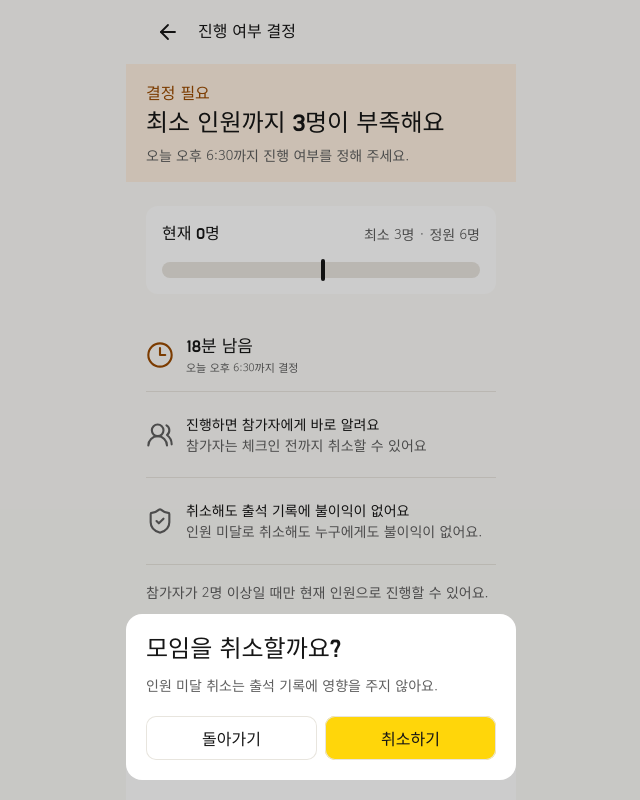
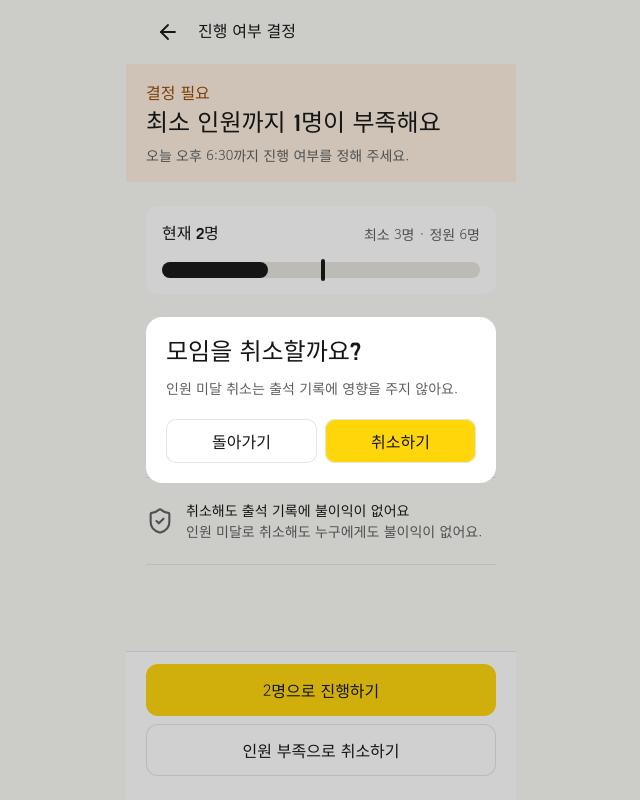
Before and after one commit to stacking-money-forever/bungae-frontend, a Next.js app: page /meetups/1/quorum-decision in a window 1280 px wide. Both pictures are taken after a click on the button "인원 부족으로 취소하기". Shown: the whole page, without its empty margins (319-959 px from the left). Built offline with nearby package versions, Linux system fonts and the light colour scheme.

Commit message:
feat: animate quorum decisions

```diff
--- a/src/app/meetups/[meetupId]/quorum-decision/page.tsx
+++ b/src/app/meetups/[meetupId]/quorum-decision/page.tsx
@@ -1,10 +1,17 @@
 "use client";
 
 import { Clock3, ShieldCheck, UsersRound } from "lucide-react";
+import { AnimatePresence, motion, useReducedMotion } from "motion/react";
 import Link from "next/link";
-import { useParams, useRouter } from "next/navigation";
-import { useEffect, useState } from "react";
+import { useParams, useRouter, useSearchParams } from "next/navigation";
+import { Suspense, useEffect, useRef, useState } from "react";
 
+import {
+  AnimatedDialog,
+  AnimatedDialogClose,
+  AnimatedDialogDescription,
+  AnimatedDialogTitle,
+} from "@/components/animated-dialog";
 import { BottomActionBar } from "@/components/bottom-action-bar";
 import { ResultSection } from "@/components/result-section";
 import { ScreenShell } from "@/components/screen-shell";
@@ -13,41 +20,170 @@ import { TopNavigation } from "@/components/top-navigation";
 const minimumParticipants = 3;
 const capacity = 6;
 
-export default function QuorumDecisionPage() {
+function parseParticipants(value: string | null | undefined) {
+  if (value === null || value === undefined || value.trim() === "") {
+    return 2;
+  }
+
+  const requestedCount = Number(value);
+  return Number.isInteger(requestedCount) && requestedCount >= 0
+    ? requestedCount
+    : 2;
+}
+
+type QuorumDecisionAction = "proceed" | "cancel";
+
+interface QuorumConfirmationDialogProps {
+  action: QuorumDecisionAction;
+  open: boolean;
+  onOpenChange: (open: boolean) => void;
+  onConfirm: () => void;
+  onExitComplete: () => void;
+}
+
+function QuorumConfirmationDialog({
+  action,
+  open,
+  onOpenChange,
+  onConfirm,
+  onExitComplete,
+}: QuorumConfirmationDialogProps) {
+  const isProceed = action === "proceed";
+
+  return (
+    <AnimatedDialog
+      open={open}
+      onOpenChange={onOpenChange}
+      placement="center"
+      onExitComplete={onExitComplete}
+      onCloseAutoFocus={(event) => event.preventDefault()}
+    >
+      <AnimatedDialogTitle
+        className="m-0 font-display text-[length:var(--type-headline)] font-normal leading-8 text-[var(--fg-neutral)]"
+      >
+        {isProceed ? "현재 인원으로 진행할까요?" : "모임을 취소할까요?"}
+      </AnimatedDialogTitle>
+      <AnimatedDialogDescription
+        className="m-0 mt-2 text-[length:var(--type-body)] leading-[22px] text-[var(--fg-muted)]"
+      >
+        {isProceed
+          ? "참가자에게 진행 확정 소식을 알리고 체크인을 준비해요."
+          : "인원 미달 취소는 출석 기록에 영향을 주지 않아요."}
+      </AnimatedDialogDescription>
+      <div className="mt-5 flex gap-2">
+        <AnimatedDialogClose asChild>
+          <button
+            className="inline-flex min-h-[var(--target-min)] flex-1 items-center justify-center rounded-[10px] bg-[var(--bg-layer-floating)] px-3 text-[length:var(--type-action)] font-bold leading-6 text-[var(--fg-neutral)] ring-1 ring-inset ring-[var(--stroke-neutral)] focus-visible:outline-2 focus-visible:outline-[var(--fg-neutral)] focus-visible:outline-offset-2"
+            type="button"
+          >
+            돌아가기
+          </button>
+        </AnimatedDialogClose>
+        <button
+          className="inline-flex min-h-[var(--target-min)] flex-1 items-center justify-center rounded-[10px] bg-[var(--brand-accent)] px-3 text-[length:var(--type-action)] font-bold leading-6 text-[var(--fg-on-brand)] ring-1 ring-inset ring-[var(--stroke-neutral)] focus-visible:outline-2 focus-visible:outline-[var(--fg-neutral)] focus-visible:outline-offset-2"
+          type="button"
+          onClick={onConfirm}
+        >
+          {isProceed ? "진행하기" : "취소하기"}
+        </button>
+      </div>
+    </AnimatedDialog>
+  );
+}
+
+function QuorumDecisionPageContent() {
   const { meetupId } = useParams<{ meetupId: string }>();
   const router = useRouter();
+  const searchParams = useSearchParams();
   const encodedMeetupId = encodeURIComponent(meetupId ?? "han-river-walk");
   const meetupPath = `/meetups/${encodedMeetupId}`;
-  const [currentParticipants, setCurrentParticipants] = useState(2);
+  const currentParticipants = parseParticipants(searchParams?.get("participants"));
   const [pendingAction, setPendingAction] = useState<"proceed" | "cancel" | null>(null);
   const [decision, setDecision] = useState<"pending" | "cancelled">("pending");
+  const proceedTriggerRef = useRef<HTMLButtonElement>(null);
+  const cancelTriggerRef = useRef<HTMLButtonElement>(null);
+  const pendingCommitActionRef = useRef<QuorumDecisionAction | null>(null);
+  const lastOpenedActionRef = useRef<QuorumDecisionAction | null>(null);
+  const reduceMotion = useReducedMotion();
+  const resultTransition = reduceMotion
+    ? { duration: 0 }
+    : { duration: 0.16, ease: "easeOut" as const };
 
   useEffect(() => {
-    const requestedCount = Number(new URLSearchParams(window.location.search).get("participants"));
-    if (Number.isInteger(requestedCount) && requestedCount >= 0) {
-      setCurrentParticipants(requestedCount);
+    if (decision === "cancelled") {
+      document.getElementById("quorum-decision-cancelled-result")?.focus();
     }
-  }, []);
+  }, [decision]);
 
   const canProceed = currentParticipants >= 2;
 
+  function openConfirmation(action: QuorumDecisionAction) {
+    lastOpenedActionRef.current = action;
+    setPendingAction(action);
+  }
+
   function confirmAction() {
-    if (pendingAction === "proceed") {
-      router.push(`/meetups/${encodedMeetupId}/hub?confirmed=1`);
+    if (pendingAction === null || pendingCommitActionRef.current !== null) {
       return;
     }
 
-    if (pendingAction === "cancel") {
+    pendingCommitActionRef.current = pendingAction;
+    setPendingAction(null);
+  }
+
+  function handleDialogExitComplete() {
+    const commitAction = pendingCommitActionRef.current;
+    if (commitAction !== null) {
+      pendingCommitActionRef.current = null;
+      lastOpenedActionRef.current = null;
+
+      if (commitAction === "proceed") {
+        router.push(`/meetups/${encodedMeetupId}/hub?confirmed=1`);
+      } else {
         setDecision("cancelled");
-      setPendingAction(null);
+      }
+      return;
+    }
+
+    const dismissedAction = lastOpenedActionRef.current;
+    lastOpenedActionRef.current = null;
+    if (dismissedAction === "proceed") {
+      proceedTriggerRef.current?.focus();
+    } else if (dismissedAction === "cancel") {
+      cancelTriggerRef.current?.focus();
     }
   }
 
-  if (decision === "cancelled") {
   return (
+    <>
+      <QuorumConfirmationDialog
+        action={pendingAction ?? "cancel"}
+        open={pendingAction !== null}
+        onOpenChange={(open) => {
+          if (!open) {
+            setPendingAction(null);
+          }
+        }}
+        onConfirm={confirmAction}
+        onExitComplete={handleDialogExitComplete}
+      />
+      <AnimatePresence initial={false} mode="wait">
+        {decision === "cancelled" ? (
+          <motion.div
+            key="cancelled"
+            initial={{ opacity: 0 }}
+            animate={{ opacity: 1 }}
+            exit={{ opacity: 0 }}
+            transition={resultTransition}
+            onAnimationComplete={() => {
+              document.getElementById("quorum-decision-cancelled-result")?.focus();
+            }}
+          >
           <ScreenShell bottomSpacing aria-label="인원 미달 취소 완료">
             <TopNavigation href={meetupPath} title="진행 여부 결정" />
             <ResultSection
+              id="quorum-decision-cancelled-result"
+              tabIndex={-1}
               className="px-[var(--dimension-x5)] pb-8 pt-12"
               tone="neutral"
               heading="모임을 취소했어요"
@@ -62,10 +198,15 @@ export default function QuorumDecisionPage() {
               </Link>
             </BottomActionBar>
           </ScreenShell>
-    );
-  }
-
-  return (
+        </motion.div>
+      ) : (
+        <motion.div
+          key="pending"
+          initial={{ opacity: 0 }}
+          animate={{ opacity: 1 }}
+          exit={{ opacity: 0 }}
+          transition={resultTransition}
+        >
           <ScreenShell bottomSpacing aria-label="최소 인원 미달 결정">
             <TopNavigation href={meetupPath} title="진행 여부 결정" />
 
@@ -177,61 +318,52 @@ export default function QuorumDecisionPage() {
 
             <BottomActionBar>
               <button
+                ref={proceedTriggerRef}
                 className="inline-flex min-h-[var(--action-primary-height)] w-full items-center justify-center rounded-[12px] bg-[var(--brand-accent)] px-4 text-[length:var(--type-action)] font-bold leading-6 text-[var(--fg-on-brand)] focus-visible:outline-2 focus-visible:outline-[var(--fg-neutral)] focus-visible:outline-offset-2 disabled:cursor-not-allowed disabled:bg-[var(--stroke-neutral)] disabled:text-[var(--fg-muted)]"
                 type="button"
-          onClick={() => setPendingAction("proceed")}
+                aria-haspopup="dialog"
+                aria-expanded={pendingAction === "proceed"}
+                onClick={() => openConfirmation("proceed")}
                 disabled={!canProceed}
               >
                 {currentParticipants}명으로 진행하기
               </button>
               <button
+                ref={cancelTriggerRef}
                 className="inline-flex min-h-[var(--action-primary-height)] w-full items-center justify-center rounded-[12px] bg-[var(--bg-layer-floating)] px-4 text-[length:var(--type-action)] font-bold leading-6 text-[var(--fg-neutral)] ring-1 ring-inset ring-[var(--stroke-neutral)] focus-visible:outline-2 focus-visible:outline-[var(--fg-neutral)] focus-visible:outline-offset-2"
                 type="button"
-          onClick={() => setPendingAction("cancel")}
+                aria-haspopup="dialog"
+                aria-expanded={pendingAction === "cancel"}
+                onClick={() => openConfirmation("cancel")}
               >
                 인원 부족으로 취소하기
               </button>
             </BottomActionBar>
+          </ScreenShell>
+        </motion.div>
+      )}
+      </AnimatePresence>
+    </>
+  );
+}
 
-      {pendingAction ? (
-        <div className="fixed inset-0 z-30 flex items-end justify-center bg-black/20 px-5 pb-5" role="presentation">
-          <section
-            className="w-full max-w-[390px] rounded-[16px] bg-[var(--bg-layer-floating)] p-5"
-            role="dialog"
-            aria-modal="true"
-            aria-labelledby="quorum-confirm-title"
-            aria-describedby="quorum-confirm-description"
-          >
-            <h2
-              id="quorum-confirm-title"
-              className="m-0 font-display text-[length:var(--type-headline)] font-normal leading-8 text-[var(--fg-neutral)]"
-            >
-              {pendingAction === "proceed" ? "현재 인원으로 진행할까요?" : "모임을 취소할까요?"}
+function QuorumDecisionFallback() {
+  return (
+    <ScreenShell bottomSpacing aria-label="최소 인원 미달 결정">
+      <TopNavigation href="/" title="진행 여부 결정" />
+      <div className="px-[var(--dimension-x5)] pb-8 pt-6">
+        <h2 className="m-0 font-display text-[length:var(--type-headline)] font-normal leading-8 text-[var(--fg-neutral)]">
+          진행 여부를 확인하고 있어요
         </h2>
-            <p id="quorum-confirm-description" className="m-0 mt-2 text-[length:var(--type-body)] leading-[22px] text-[var(--fg-muted)]">
-              {pendingAction === "proceed"
-                ? "참가자에게 진행 확정 소식을 알리고 체크인을 준비해요."
-                : "인원 미달 취소는 출석 기록에 영향을 주지 않아요."}
-            </p>
-            <div className="mt-5 flex gap-2">
-              <button
-                className="inline-flex min-h-[var(--target-min)] flex-1 items-center justify-center rounded-[10px] bg-[var(--bg-layer-floating)] px-3 text-[length:var(--type-action)] font-bold leading-6 text-[var(--fg-neutral)] ring-1 ring-inset ring-[var(--stroke-neutral)] focus-visible:outline-2 focus-visible:outline-[var(--fg-neutral)] focus-visible:outline-offset-2"
-                type="button"
-                onClick={() => setPendingAction(null)}
-              >
-                돌아가기
-              </button>
-              <button
-                className="inline-flex min-h-[var(--target-min)] flex-1 items-center justify-center rounded-[10px] bg-[var(--brand-accent)] px-3 text-[length:var(--type-action)] font-bold leading-6 text-[var(--fg-on-brand)] ring-1 ring-inset ring-[var(--stroke-neutral)] focus-visible:outline-2 focus-visible:outline-[var(--fg-neutral)] focus-visible:outline-offset-2"
-                type="button"
-                onClick={confirmAction}
-              >
-                {pendingAction === "proceed" ? "진행하기" : "취소하기"}
-              </button>
       </div>
-          </section>
-        </div>
-      ) : null}
     </ScreenShell>
   );
 }
+
+export default function QuorumDecisionPage() {
+  return (
+    <Suspense fallback={<QuorumDecisionFallback />}>
+      <QuorumDecisionPageContent />
+    </Suspense>
+  );
+}
--- a/src/components/result-section.tsx
+++ b/src/components/result-section.tsx
@@ -63,7 +63,7 @@ export function ResultSection({
   const descriptionId = hasDescription ? `${generatedId}-description` : undefined;
   const { backgroundClassName, foregroundClassName, icon: Icon } = resultToneStyles[tone];
   const sectionClassName = [
-    "flex w-full flex-col items-center gap-[var(--dimension-x4)] px-[var(--dimension-x5)] py-[var(--dimension-x6)]",
+    "result-section flex w-full flex-col items-center gap-[var(--dimension-x4)] px-[var(--dimension-x5)] py-[var(--dimension-x6)]",
     className,
   ]
     .filter(Boolean)
```
Lines whose indentation alone changed are shown as unchanged.
